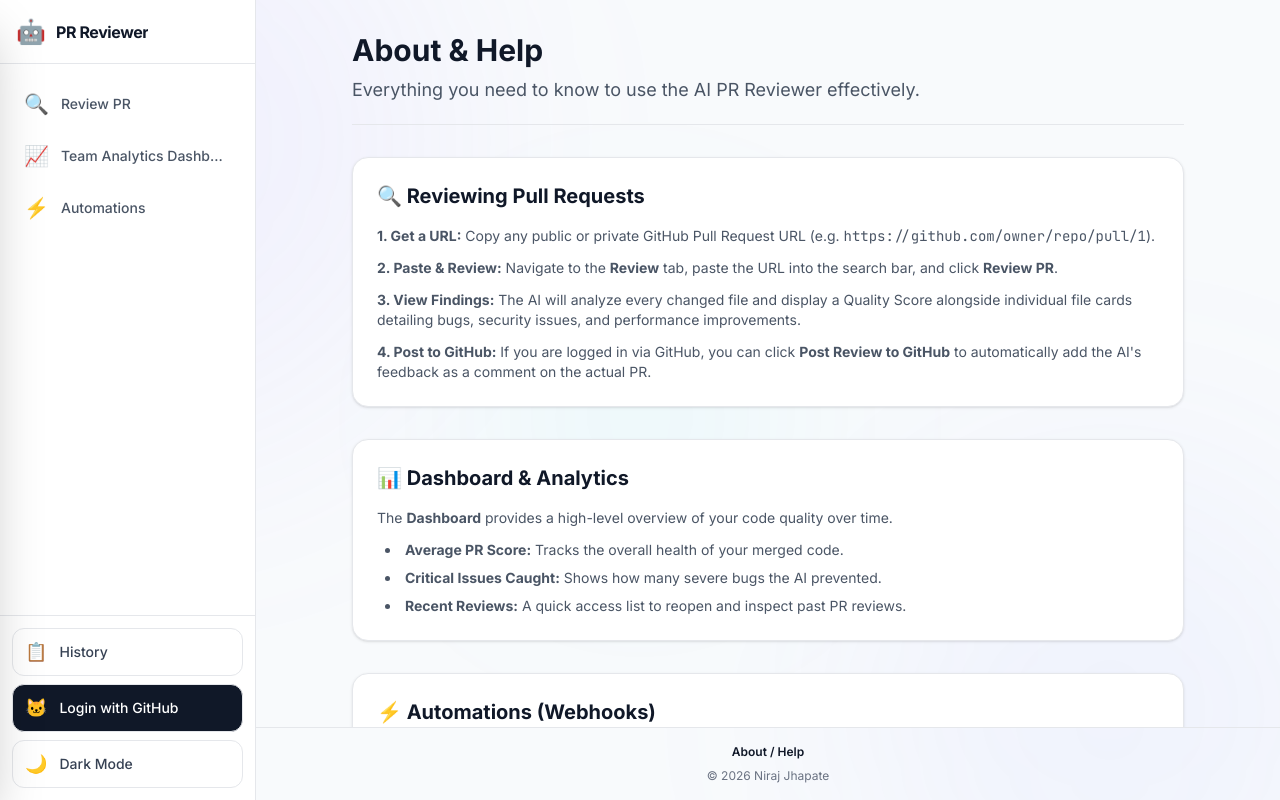
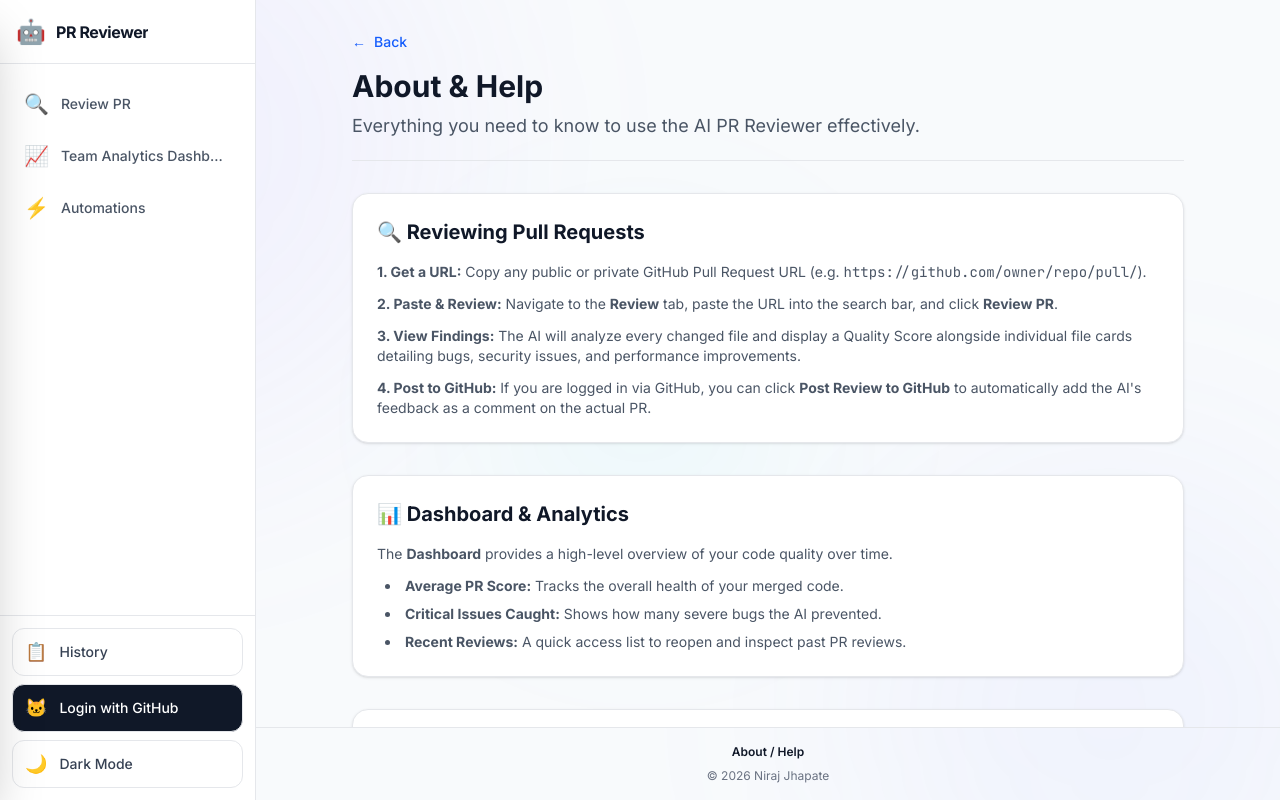
Before and after one commit to jhapate0704/Ai-Pull-Requests-Reviewer, a React (Vite) app in the folder frontend/: page / in a window 1280 px wide. Both pictures are taken after a click on the button "About / Help". Built offline with nearby package versions, Linux system fonts and the light colour scheme; no server answers.

Commit message:
add back button on about page

```diff
--- a/frontend/src/App.jsx
+++ b/frontend/src/App.jsx
@@ -235,7 +235,7 @@ export default function App() {
 
         {/* About/Help Instructions view */}
         {currentPage === 'about' && (
-          <AboutPage />
+          <AboutPage onGoHome={() => setCurrentPage('review')} />
         )}
       </main>
 
--- a/frontend/src/pages/AboutPage.jsx
+++ b/frontend/src/pages/AboutPage.jsx
@@ -1,7 +1,12 @@
-export default function AboutPage() {
+  export default function AboutPage({onGoHome}) {
   return (
     <div className="mx-auto w-full max-w-4xl px-4 py-8 sm:px-6 lg:px-8">
       <div className="mb-8 border-b border-gray-200 pb-5 dark:border-white/10">
+        <button
+          onClick={onGoHome}
+          className="mb-4 flex items-center gap-2 text-sm font-medium text-blue-600 hover:text-blue-800 dark:text-blue-400 dark:hover:text-blue-400">
+          <span>←</span>Back
+        </button>
         <h1 className="text-3xl font-bold text-gray-900 dark:text-white">About & Help</h1>
         <p className="mt-2 text-lg text-gray-600 dark:text-gray-300">
           Everything you need to know to use the AI PR Reviewer effectively.
@@ -13,7 +18,7 @@ export default function AboutPage() {
         <section className="rounded-2xl border border-gray-200 bg-white p-6 shadow-sm dark:border-white/10 dark:bg-gray-800/40">
           <h2 className="mb-4 text-xl font-bold text-gray-900 dark:text-white">🔍 Reviewing Pull Requests</h2>
           <div className="space-y-3 text-gray-600 dark:text-gray-300 text-sm">
-            <p><strong>1. Get a URL:</strong> Copy any public or private GitHub Pull Request URL (e.g. <code>https://github.com/owner/repo/pull/1</code>).</p>
+            <p><strong>1. Get a URL:</strong> Copy any public or private GitHub Pull Request URL (e.g. <code>https://github.com/owner/repo/pull/</code>).</p>
             <p><strong>2. Paste & Review:</strong> Navigate to the <strong>Review</strong> tab, paste the URL into the search bar, and click <strong>Review PR</strong>.</p>
             <p><strong>3. View Findings:</strong> The AI will analyze every changed file and display a Quality Score alongside individual file cards detailing bugs, security issues, and performance improvements.</p>
             <p><strong>4. Post to GitHub:</strong> If you are logged in via GitHub, you can click <strong>Post Review to GitHub</strong> to automatically add the AI's feedback as a comment on the actual PR.</p>
```
